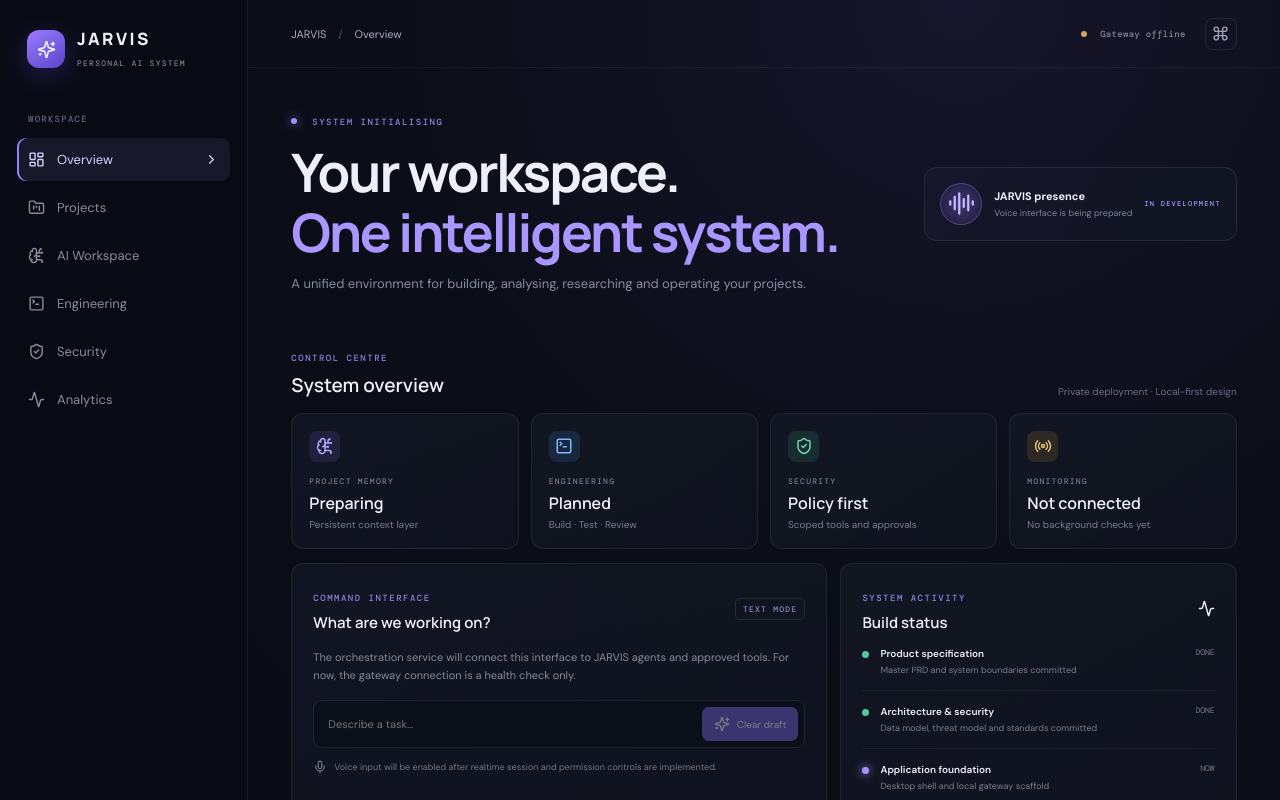
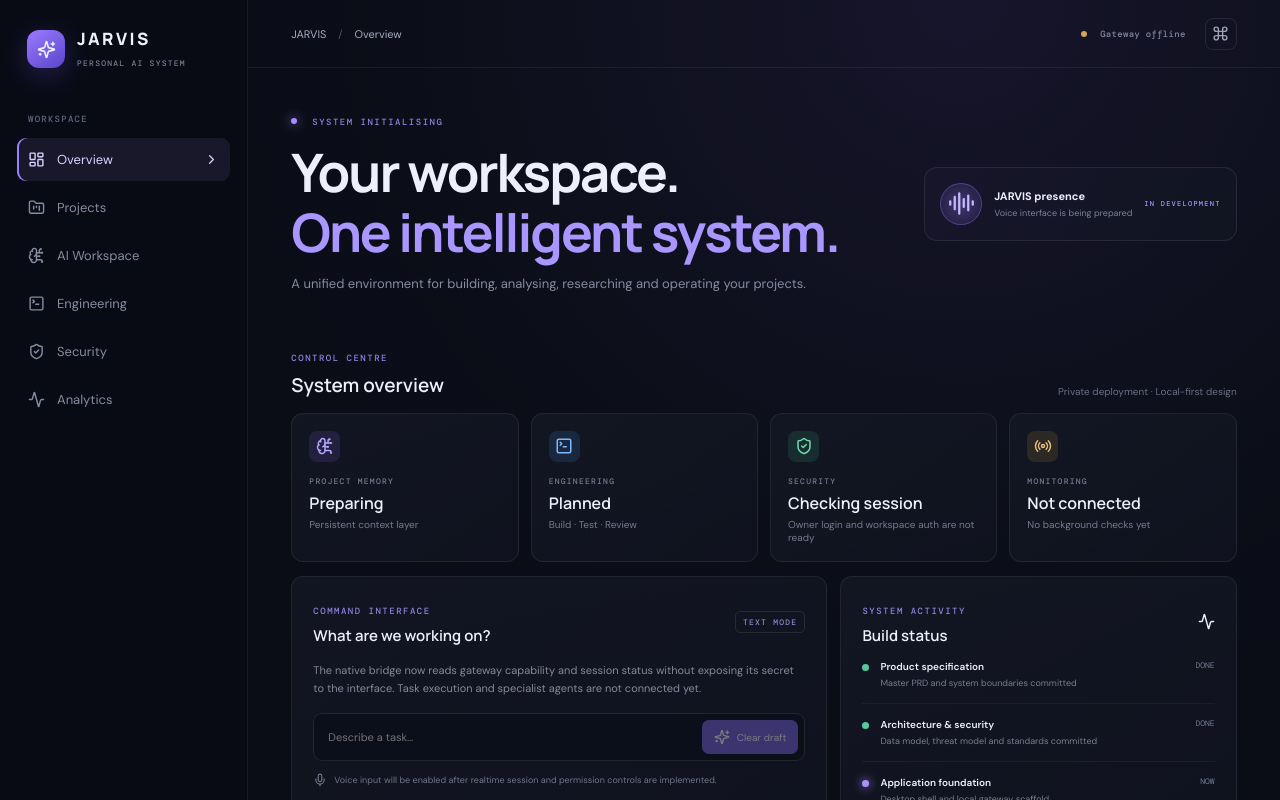
Before and after one commit to ibitoyeoluwasegunemmanuel-ops/Jarvis-, a React (Vite) app in the folder apps/desktop/: page / in a window 1280 px wide. Shown: the top 800 px of the page. Built offline with nearby package versions, Linux system fonts and the light colour scheme; no server answers.

Commit message:
feat(desktop): display gateway security via native bridge

```diff
--- a/apps/desktop/src/App.tsx
+++ b/apps/desktop/src/App.tsx
@@ -1,18 +1,35 @@
 import { useEffect, useState } from "react";
+import { invoke } from "@tauri-apps/api/core";
 import { Activity, AudioLines, BrainCircuit, ChevronRight, CircleHelp, Command, FolderKanban, LayoutDashboard, Mic, MonitorUp, Radio, ShieldCheck, Sparkles, TerminalSquare } from "lucide-react";
 
 type Health = { status: string; service?: string; version?: string };
+type GatewayCapabilities = {
+  capabilities: {
+    gateway_session_authentication: boolean;
+    agent_execution: boolean;
+    persistent_memory: boolean;
+    voice: boolean;
+    computer_use: boolean;
+  };
+  security: {
+    gateway_session_configured: boolean;
+    owner_authentication_configured: boolean;
+  };
+};
 const gateway = import.meta.env.VITE_GATEWAY_URL ?? "http://127.0.0.1:8765";
 
 export default function App() {
   const [health, setHealth] = useState<Health | null>(null);
   const [healthError, setHealthError] = useState(false);
+  const [capabilities, setCapabilities] = useState<GatewayCapabilities | null>(null);
+  const [capabilitiesError, setCapabilitiesError] = useState(false);
   const [active, setActive] = useState("Overview");
   const [message, setMessage] = useState("");
 
   useEffect(() => {
     const controller = new AbortController();
     let retryTimer: number | undefined;
+    let capabilitiesLoaded = false;
 
     const checkGateway = async () => {
       try {
@@ -22,6 +39,21 @@ export default function App() {
         if (!response.ok) throw new Error("Gateway unavailable");
         setHealth(await response.json() as Health);
         setHealthError(false);
+
+        // This typed Tauri command attaches the session header natively.
+        // The secret is never returned to this React component.
+        if (!capabilitiesLoaded) {
+          try {
+            const result = await invoke<GatewayCapabilities>("get_gateway_capabilities");
+            if (!controller.signal.aborted) {
+              setCapabilities(result);
+              setCapabilitiesError(false);
+              capabilitiesLoaded = true;
+            }
+          } catch {
+            if (!controller.signal.aborted) setCapabilitiesError(true);
+          }
+        }
       } catch {
         if (!controller.signal.aborted) {
           setHealth(null);
@@ -65,10 +97,10 @@ export default function App() {
         <div className="metric-grid">
           <article className="metric-card"><div className="metric-icon violet"><BrainCircuit size={18}/></div><span>PROJECT MEMORY</span><strong>Preparing</strong><small>Persistent context layer</small></article>
           <article className="metric-card"><div className="metric-icon blue"><TerminalSquare size={18}/></div><span>ENGINEERING</span><strong>Planned</strong><small>Build · Test · Review</small></article>
-          <article className="metric-card"><div className="metric-icon green"><ShieldCheck size={18}/></div><span>SECURITY</span><strong>Policy first</strong><small>Scoped tools and approvals</small></article>
+          <article className="metric-card"><div className="metric-icon green"><ShieldCheck size={18}/></div><span>SECURITY</span><strong>{capabilities?.security.gateway_session_configured ? "Session protected" : capabilitiesError ? "Bridge unavailable" : "Checking session"}</strong><small>{capabilities?.security.gateway_session_configured ? "Native token stays outside the webview" : "Owner login and workspace auth are not ready"}</small></article>
           <article className="metric-card"><div className="metric-icon amber"><Radio size={18}/></div><span>MONITORING</span><strong>Not connected</strong><small>No background checks yet</small></article>
         </div>
-        <div className="lower-grid"><article className="panel-card"><div className="panel-title"><div><span className="eyebrow">COMMAND INTERFACE</span><h3>What are we working on?</h3></div><span className="tag">TEXT MODE</span></div><p className="panel-copy">The orchestration service will connect this interface to JARVIS agents and approved tools. For now, the gateway connection is a health check only.</p><div className="composer"><input value={message} onChange={e => setMessage(e.target.value)} placeholder="Describe a task…" aria-label="Task description" /><button disabled={!message.trim()} onClick={() => setMessage("")}><Sparkles size={16}/> Clear draft</button></div><div className="hint"><Mic size={14}/> Voice input will be enabled after realtime session and permission controls are implemented.</div></article>
+        <div className="lower-grid"><article className="panel-card"><div className="panel-title"><div><span className="eyebrow">COMMAND INTERFACE</span><h3>What are we working on?</h3></div><span className="tag">TEXT MODE</span></div><p className="panel-copy">The native bridge now reads gateway capability and session status without exposing its secret to the interface. Task execution and specialist agents are not connected yet.</p><div className="composer"><input value={message} onChange={e => setMessage(e.target.value)} placeholder="Describe a task…" aria-label="Task description" /><button disabled={!message.trim()} onClick={() => setMessage("")}><Sparkles size={16}/> Clear draft</button></div><div className="hint"><Mic size={14}/> Voice input will be enabled after realtime session and permission controls are implemented.</div></article>
         <article className="panel-card activity-card"><div className="panel-title"><div><span className="eyebrow">SYSTEM ACTIVITY</span><h3>Build status</h3></div><Activity size={17}/></div><div className="activity-line"><span className="activity-dot done"/><div><b>Product specification</b><small>Master PRD and system boundaries committed</small></div><time>DONE</time></div><div className="activity-line"><span className="activity-dot done"/><div><b>Architecture & security</b><small>Data model, threat model and standards committed</small></div><time>DONE</time></div><div className="activity-line"><span className="activity-dot current"/><div><b>Application foundation</b><small>Desktop shell and local gateway scaffold</small></div><time>NOW</time></div><div className="activity-line"><span className="activity-dot"/><div><b>Agent orchestration</b><small>Shared tool contracts and permission engine</small></div><time>QUEUED</time></div></article></div>
         <footer><span>JARVIS · PRIVATE AI OPERATING ENVIRONMENT</span><span><MonitorUp size={13}/> Desktop build · Early foundation</span></footer>
       </div>
```
